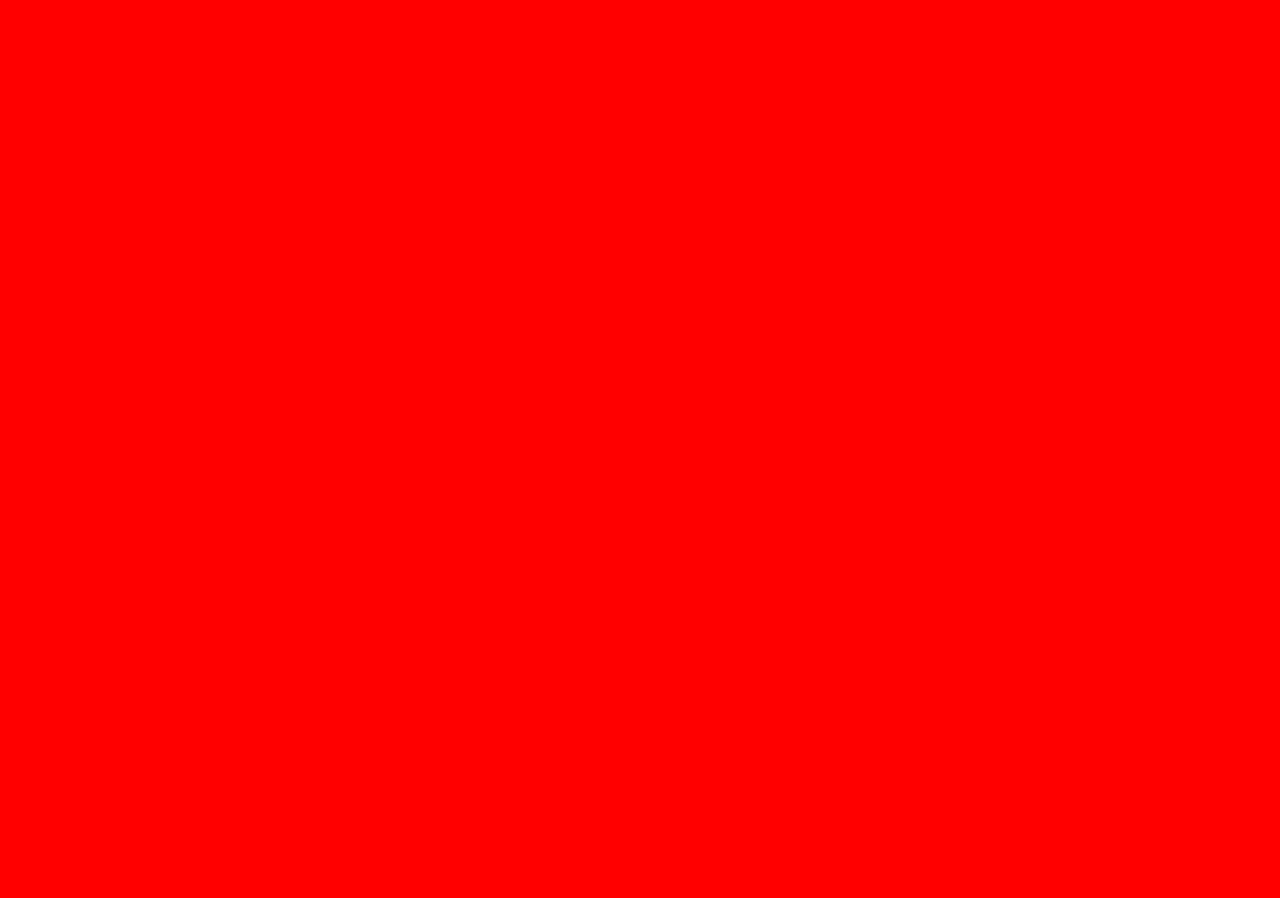
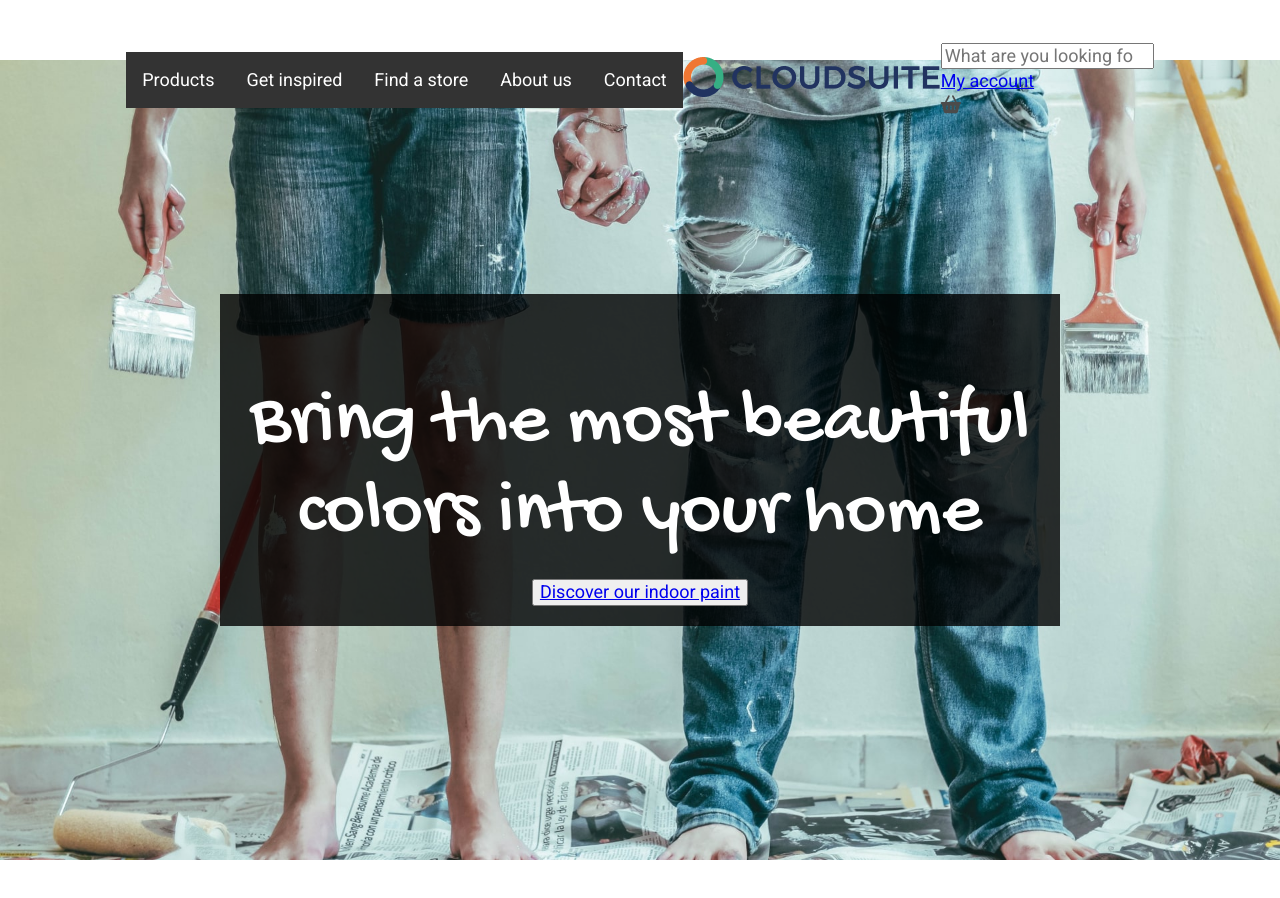
Before and after one commit to koveseb/cloudsuite-assessment, a website built with webpack: page index.html in a window 1280 px wide. Before the commit the page ends 800 px from the top, so only its background shows below. Built offline with nearby package versions, Linux system fonts and the light colour scheme; files whose address does not match are found by name.

Commit message:
Basic html skeleton with sticky header and parallax hero. Includes components from design and scss variables for color and fonts.

```diff
--- a/index.html
+++ b/index.html
@@ -1,14 +1,56 @@
 <!DOCTYPE html>
 <html lang="en">
+
 <head>
   <meta charset="UTF-8">
   <meta http-equiv="X-UA-Compatible" content="IE=edge">
   <meta name="viewport" content="width=device-width, initial-scale=1.0">
   <title>CloudSuite Assessment</title>
-  <link rel="stylesheet" href="dist/css/style.min.css">
-  <script type="text/javascript" src="main.min.js"></script>
+  <link rel="stylesheet" href="https://cdnjs.cloudflare.com/ajax/libs/normalize/8.0.1/normalize.min.css">
+  <link rel="stylesheet" href="https://fonts.googleapis.com/css?family=Roboto|Gochi+Hand" />
+  <link rel="stylesheet" href="dist/style.min.css">
+  <link rel="stylesheet" href="https://cdnjs.cloudflare.com/ajax/libs/font-awesome/6.4.0/css/all.min.css">
 </head>
+
 <body>
+  <header class="header">
+    <nav class="main_nav">
+      <ul class="primary_nav">
+        <li class="nav_item dropdown">
+          <a href="#">Products</a>
+          <ul class="dropdown_menu">
+            <li class="nav_item sub_nav_item"><a href="#">Service 1</a></li>
+            <li class="nav_item sub_nav_item"><a href="#">Service 2</a></li>
+            <li class="nav_item sub_nav_item"><a href="#">Service 3</a></li>
+            <li class="nav_item sub_nav_item"><a href="#">Service 4</a></li>
+            <li class="nav_item sub_nav_item"><a href="#">Service 5</a></li>
+            <li class="nav_item sub_nav_item"><a href="#">Service 6</a></li>
+          </ul>
+        </li>
+        <li class="nav_item"><a href="#">Get inspired</a></li>
+        <li class="nav_item"><a href="#">Find a store</a></li>
+        <li class="nav_item"><a href="#">About us</a></li>
+        <li class="nav_item"><a href="#">Contact</a></li>
+      </ul>
+    </nav>
+    <div class="main_logo"><img src="./images/cloudsuite_header_logo.png" alt="CloudSuite - Home"></div>
+    <div class="header_right">
+      <div class="main_search"><input type="search" placeholder="What are you looking for?"></div>
+      <div class="header_account"><a href="#">My account</a></div>
+      <div class="header_cart"><i class="fa-solid fa-basket-shopping"></i></div>
+    </div>
+  </header>
 
+  <section class="hero">
+    <div class="hero_text">
+      <h2>Bring the most beautiful colors into your home</h2>
+      <button class="button_yellow"><a href="#">Discover our indoor paint</a></button>
+    </div>
+  </section>
+
+  <section class="content"></section>
+
+  <script type="text/javascript" src="dist/main.min.js"></script>
 </body>
+
 </html>
--- a/package.json
+++ b/package.json
@@ -2,7 +2,6 @@
   "name": "cloudsuite-assessment",
   "version": "1.0.0",
   "description": "Header for desktop and parallax hero",
-  "main": "index.js",
   "scripts": {
     "test": "echo \\\"Error: no test specified\\\" && exit 1",
     "start": "webpack"
--- /dev/null
+++ b/src/header.js
@@ -0,0 +1,10 @@
+const header = document.querySelector('.header');
+const headerHeight = header.offsetHeight;
+
+window.addEventListener('scroll', () => {
+  if (window.pageYOffset > headerHeight) {
+    header.classList.add('sticky');
+  } else {
+    header.classList.remove('sticky');
+  }
+});
--- a/src/index.js
+++ b/src/index.js
@@ -1 +1,3 @@
 import './main.scss';
+import './header.js'
+import './parallax_hero'
--- a/src/main.scss
+++ b/src/main.scss
@@ -1,22 +1,229 @@
-$font-size: 25px;
-$bg-red: red;
+/* === VARIABLES ===
+---------------------------------------------------- */
+$max_width: 1350px;
 
-body {
-    font-size: $font-size;
-    background: $bg-red;
+$primary_font: 'Roboto', sans-serif;
+$secondary_font: 'Gochi Hand', sans-serif;
+
+$black: #4b4b4b;
+$blue: #83b6d2e5;
+$white: #fff;
+$yellow_light: #f6d524;
+$yellow_dark: #e1c323;
+$red: #e56041;
+
+/* === TYPOGRAPHY ===
+---------------------------------------------------- */
+@mixin primary_font($font-weight: 400, $line-height: 24px, $font-size: 18px) {
+  font-family: $primary_font;
+  font-style: normal;
+  font-weight: $font-weight;
+  font-size: $font-size;
+  line-height: $line-height;
 }
 
-.navbar {
-    .btn {
-        font-size: $font-size;
-        padding: 10px;
-    }
+@mixin secondary_font($font-size: 78px) {
+  font-family: $secondary_font;
+  font-style: normal;
+  font-weight: 400;
+  font-size: $font-size;
+  line-height: 90px;
+  color: $white;
+}
 
-    ul {
-        list-style: none;
+/* === MEDIA QUERIES ===
+---------------------------------------------------- */
+@mixin tiny_screens() {
+  @media only screen and (max-width: 359px) {
+    @content;
+  }
+}
+@mixin min_tiny_screens() {
+  @media only screen and (min-width: 360px) {
+    @content;
+  }
+}
+@mixin small_screens() {
+  @media only screen and (max-width: 479px) {
+    @content;
+  }
+}
+@mixin min_small_screens() {
+  @media only screen and (min-width: 480px) {
+    @content;
+  }
+}
+@mixin med_small_screens() {
+  @media only screen and (max-width: 639px) {
+    @content;
+  }
+}
+@mixin min_med_small_screens() {
+  @media only screen and (min-width: 640px) {
+    @content;
+  }
+}
+@mixin medium_screens() {
+  @media only screen and (max-width: 767px) {
+    @content;
+  }
+}
+@mixin min_medium_screens() {
+  @media only screen and (min-width: 768px) {
+    @content;
+  }
+}
+@mixin medium_large_screens() {
+  @media only screen and (max-width: 1024px) {
+    @content;
+  }
+}
+@mixin min_medium_large_screens() {
+  @media only screen and (min-width: 1025px) {
+    @content;
+  }
+}
+@mixin large_screens() {
+  @media only screen and (max-width: 1199px) {
+    @content;
+  }
+}
+@mixin min_large_screens() {
+  @media only screen and (min-width: 1200px) {
+    @content;
+  }
+}
+@mixin extra_large_screens() {
+  @media only screen and (max-width: 1359px) {
+    @content;
+  }
+}
+@mixin min_extra_large_screens() {
+  @media only screen and (min-width: 1360px) {
+    @content;
+  }
+}
 
-        li {
-            display: inline-block;
-        }
-    }
+/* === MIXINS ===
+---------------------------------------------------- */
+
+@mixin flex_row() {
+  display: flex;
+  flex-direction: row;
+  flex-wrap: wrap;
 }
+
+@mixin center_absolute() {
+  position: absolute;
+  left: 50%;
+  transform: translateX(-50%);
+}
+
+/* === CSS ===
+---------------------------------------------------- */
+body {
+  @include primary_font();
+}
+
+.header {
+  background-color: transparent;
+  color: $black;
+  height: 60px;
+  display: flex;
+  align-items: center;
+  justify-content: center;
+  position: relative;
+  transition: background-color 0.3s ease-in-out;
+  top: 50px;
+  width: 100%;
+}
+
+.header.sticky {
+  position: fixed;
+  top: 0;
+  background-color: white;
+}
+
+.main_nav {
+  background-color: #333;
+}
+
+.primary_nav {
+  display: flex;
+  justify-content: space-between;
+  align-items: center;
+  list-style: none;
+  margin: 0;
+  padding: 0;
+}
+
+.nav_item {
+  position: relative;
+}
+
+.nav_item a {
+  display: block;
+  padding: 1rem;
+  color: #fff;
+  text-decoration: none;
+}
+
+.dropdown_menu {
+  position: absolute;
+  top: 100%;
+  left: 0;
+  background-color: #333;
+  padding: 0;
+  margin: 0;
+  list-style: none;
+  opacity: 0;
+  visibility: hidden;
+  transition: all 0.3s ease-in-out;
+}
+
+.dropdown_menu li {
+  margin: 0;
+}
+
+.dropdown_menu li.nav_item {
+  width: 100%;
+}
+
+.sub_nav_item a {
+  display: block;
+  padding: 1rem;
+  color: #fff;
+  text-decoration: none;
+}
+
+.dropdown:hover > .dropdown_menu {
+  opacity: 1;
+  visibility: visible;
+}
+
+.hero {
+  background-image: url('/images/roselyn_tirado_unsplash_min.jpg');
+  background-size: cover;
+  background-position: center;
+  height: 100vh;
+  display: flex;
+  justify-content: center;
+  align-items: center;
+}
+
+.hero_text {
+  background-color: rgba(0, 0, 0, 0.8);
+  color: #fff;
+  padding: 20px;
+  max-width: 800px;
+  text-align: center;
+
+  h2 {
+    @include secondary_font();
+    margin-bottom: 20px;
+  }
+}
+
+.content {
+  height: 100vh;
+}
--- /dev/null
+++ b/src/parallax_hero.js
@@ -0,0 +1,9 @@
+const hero = document.querySelector('.hero');
+const heroText = document.querySelector('.hero_text');
+
+window.addEventListener('scroll', function() {
+  let scrollPosition = window.pageYOffset;
+
+  hero.style.backgroundPositionY = scrollPosition * 0.5 + 'px';
+  heroText.style.transform = 'translateY(' + scrollPosition * 0.2 + 'px)';
+});
--- a/webpack.config.js
+++ b/webpack.config.js
@@ -13,11 +13,7 @@ module.exports = {
     rules: [
       {
         test: /\.scss$/,
-        use: [
-          MiniCssExtractPlugin.loader,
-          'css-loader',
-          'sass-loader'
-        ],
+        use: [MiniCssExtractPlugin.loader, 'css-loader', 'sass-loader'],
       },
       {
         test: /\.js$/,
@@ -25,19 +21,20 @@ module.exports = {
         use: {
           loader: 'babel-loader',
           options: {
-            presets: ['@babel/preset-env']
-          }
-        }
-      }
+            presets: ['@babel/preset-env'],
+          },
+        },
+      },
     ],
   },
   plugins: [
     new MiniCssExtractPlugin({
-      filename: 'style.min.css'
+      filename: 'style.min.css',
     }),
   ],
   optimization: {
     minimize: true,
     minimizer: [new TerserPlugin()],
   },
+  watch: true,
 };
```
Also changed, not shown: images/cloudsuite_header_logo.png (added), images/roselyn_tirado_unsplash_min.jpg (added), 1 other file.
